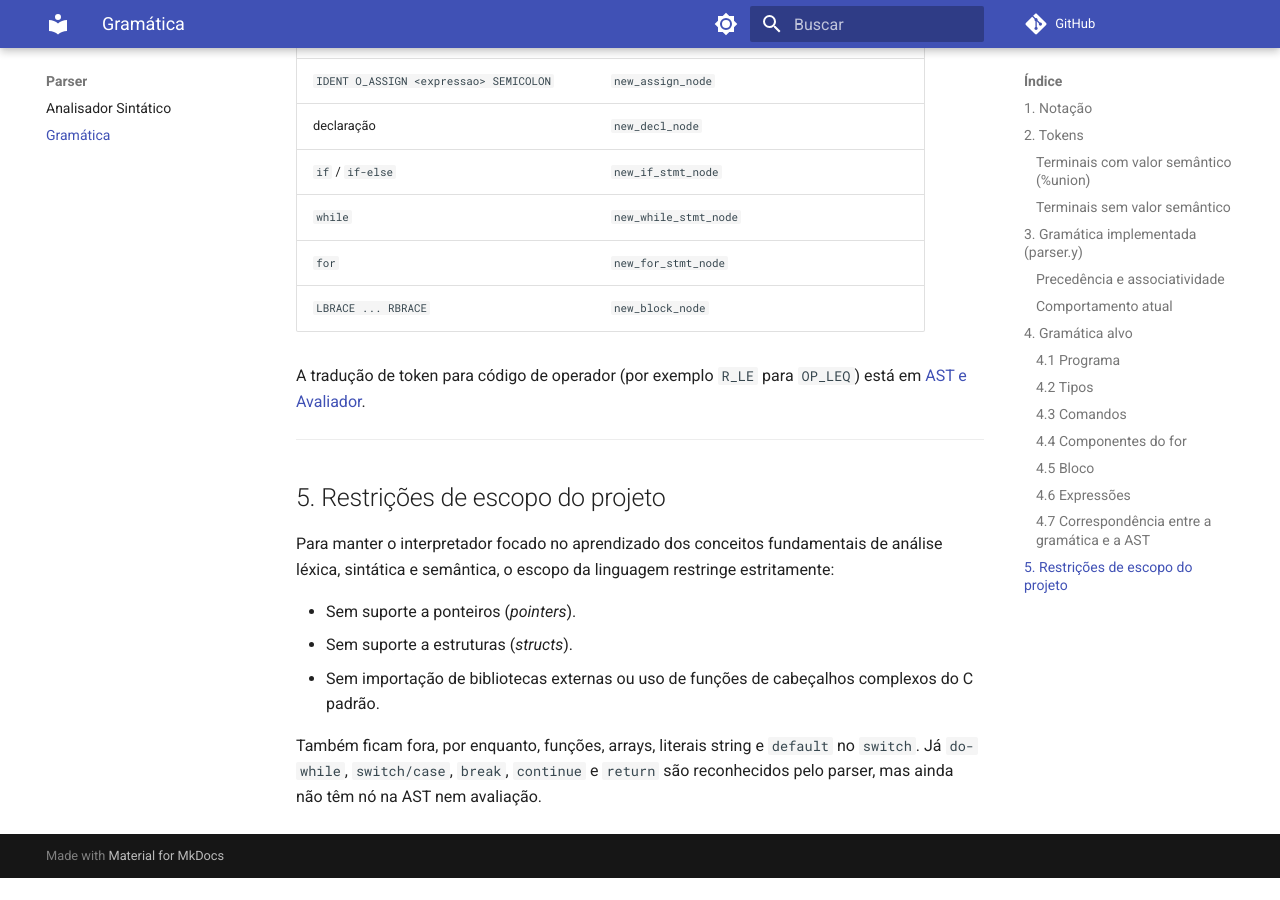
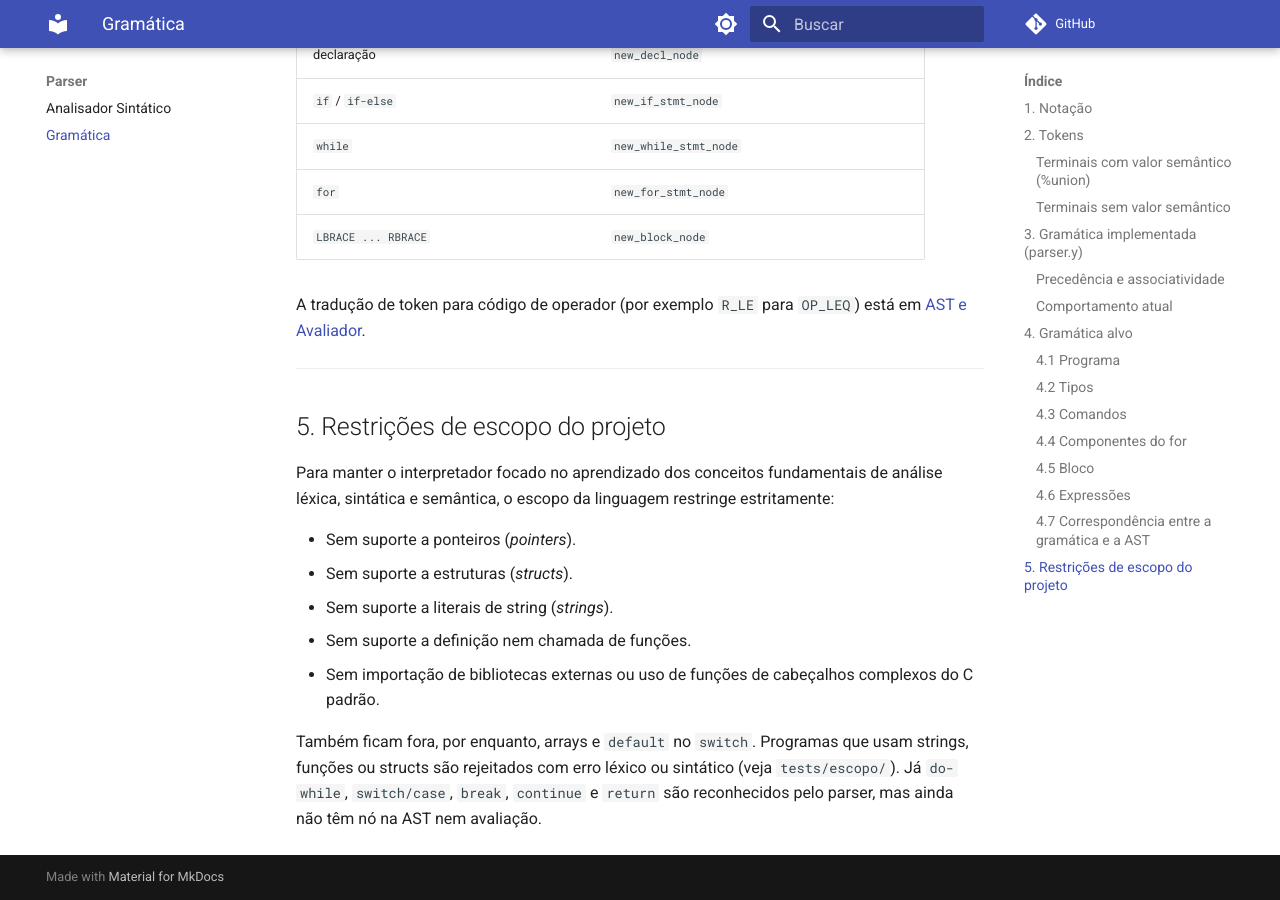
Before and after one commit to m0yo/Compiladores_G08, an MkDocs documentation site: the page built from docs/gramatica.md, in a window 1280 px wide and 900 px high, scrolled down 6979 px. Built offline with MkDocs 1.6.1 and Material for MkDocs 9.7.7, drawn with Linux system fonts in a browser that asks for light colours; comment, search, counter and statistics services are not loaded; before the commit the page ends 7857 px from its top, so only the background shows below that; some of the changed text lies outside the part shown.

Commit message:
📚 docs: registrar strings e funções nas restrições de escopo

```diff
--- a/docs/gramatica.md
+++ b/docs/gramatica.md
@@ -262,6 +261,8 @@ Para manter o interpretador focado no aprendizado dos conceitos fundamentais de
 
 * Sem suporte a ponteiros (*pointers*).
 * Sem suporte a estruturas (*structs*).
+* Sem suporte a literais de string (*strings*).
+* Sem suporte a definição nem chamada de funções.
 * Sem importação de bibliotecas externas ou uso de funções de cabeçalhos complexos do C padrão.
 
-Também ficam fora, por enquanto, funções, arrays, literais string e `default` no `switch`. Já `do-while`, `switch/case`, `break`, `continue` e `return` são reconhecidos pelo parser, mas ainda não têm nó na AST nem avaliação.
+Também ficam fora, por enquanto, arrays e `default` no `switch`. Programas que usam strings, funções ou structs são rejeitados com erro léxico ou sintático (veja `tests/escopo/`). Já `do-while`, `switch/case`, `break`, `continue` e `return` são reconhecidos pelo parser, mas ainda não têm nó na AST nem avaliação.
```
Also changed, not shown: other parts of docs/gramatica.md (+2 -3 lines).
